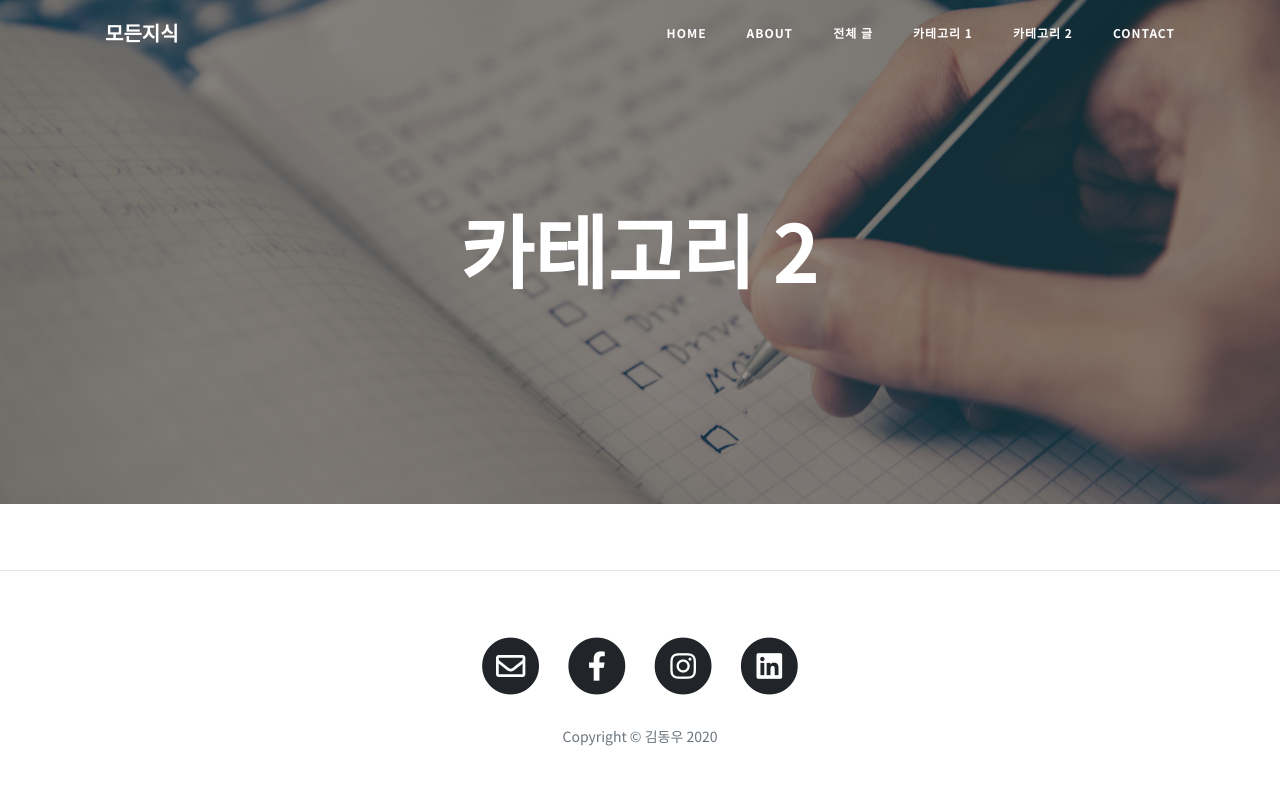
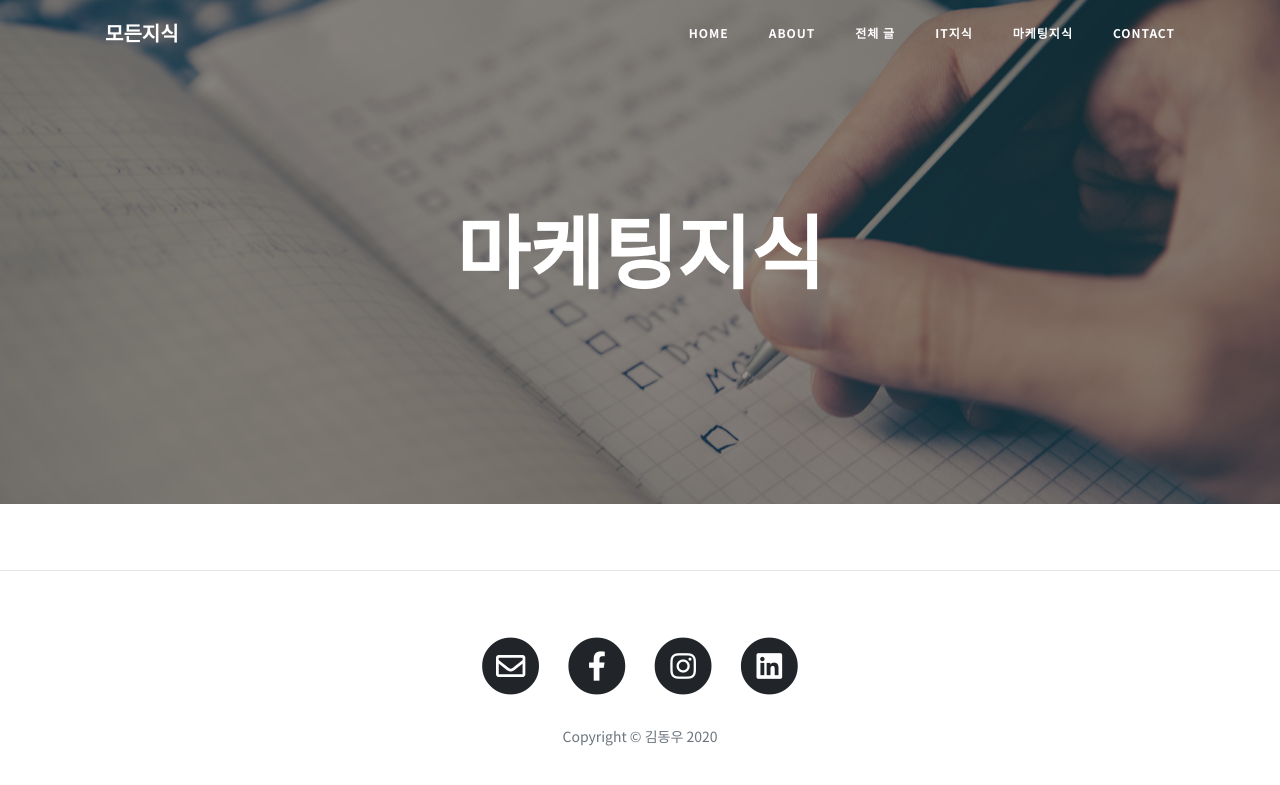
Before and after one commit to koreadongwoo/allknowledge, a Jekyll site: the page built from category/2.html, in a window 1280 px wide. Shown: the top 785 px of the page. Built offline with Jekyll 4.4.1, drawn with Linux system fonts in a browser that asks for light colours.

Commit message:
category change

```diff
--- a/_includes/navbar.html
+++ b/_includes/navbar.html
@@ -18,10 +18,10 @@
           <a class="nav-link" href="{{ "/posts" | relative_url }}">전체 글</a>
         </li>
         <li class="nav-item">
-          <a class="nav-link" href="{{ "/category/1" | relative_url }}">카테고리 1</a>
+          <a class="nav-link" href="{{ "/category/it-knowledge" | relative_url }}">IT지식</a>
         </li>
         <li class="nav-item">
-          <a class="nav-link" href="{{ "/category/2" | relative_url }}">카테고리 2</a>
+          <a class="nav-link" href="{{ "/category/marketing-knowledge" | relative_url }}">마케팅지식</a>
         </li>
         <li class="nav-item">
           <a class="nav-link" href="{{"/contact" | relative_url }}">Contact</a>
--- a/category/1.html
+++ b/category/1.html
@@ -1,11 +1,11 @@
 ---
 layout: page
-title: 카테고리 1
-permalink: /category/1/
+title: IT지식
+permalink: /category/it-knowledge/
 background: '/img/bg-post.jpg'
 ---
 
-	{% for post in site.categories.category-1 %}
+	{% for post in site.categories.it-knowledge %}
 
 	<article class="post-preview">
 	  <a href="{{ post.url | prepend: site.baseurl | replace: '//', '/' }}">
--- a/category/2.html
+++ b/category/2.html
@@ -1,11 +1,11 @@
 ---
 layout: page
-title: 카테고리 2
-permalink: /category/2/
+title: 마케팅지식
+permalink: /category/marketing-knowledge/
 background: '/img/bg-post.jpg'
 ---
 
-	{% for post in site.categories.category-2 %}
+	{% for post in site.categories.marketing-knowledge %}
 
 	<article class="post-preview">
 	  <a href="{{ post.url | prepend: site.baseurl | replace: '//', '/' }}">
```
Also changed, not shown: _posts/2020-03-14-첫번째-이야기-비전공자를-위한-IT지식.md (+1 -1 lines), _posts/2020-03-22-[모든IT]-무엇을-공부해야할까.md (+1 -1 lines).
